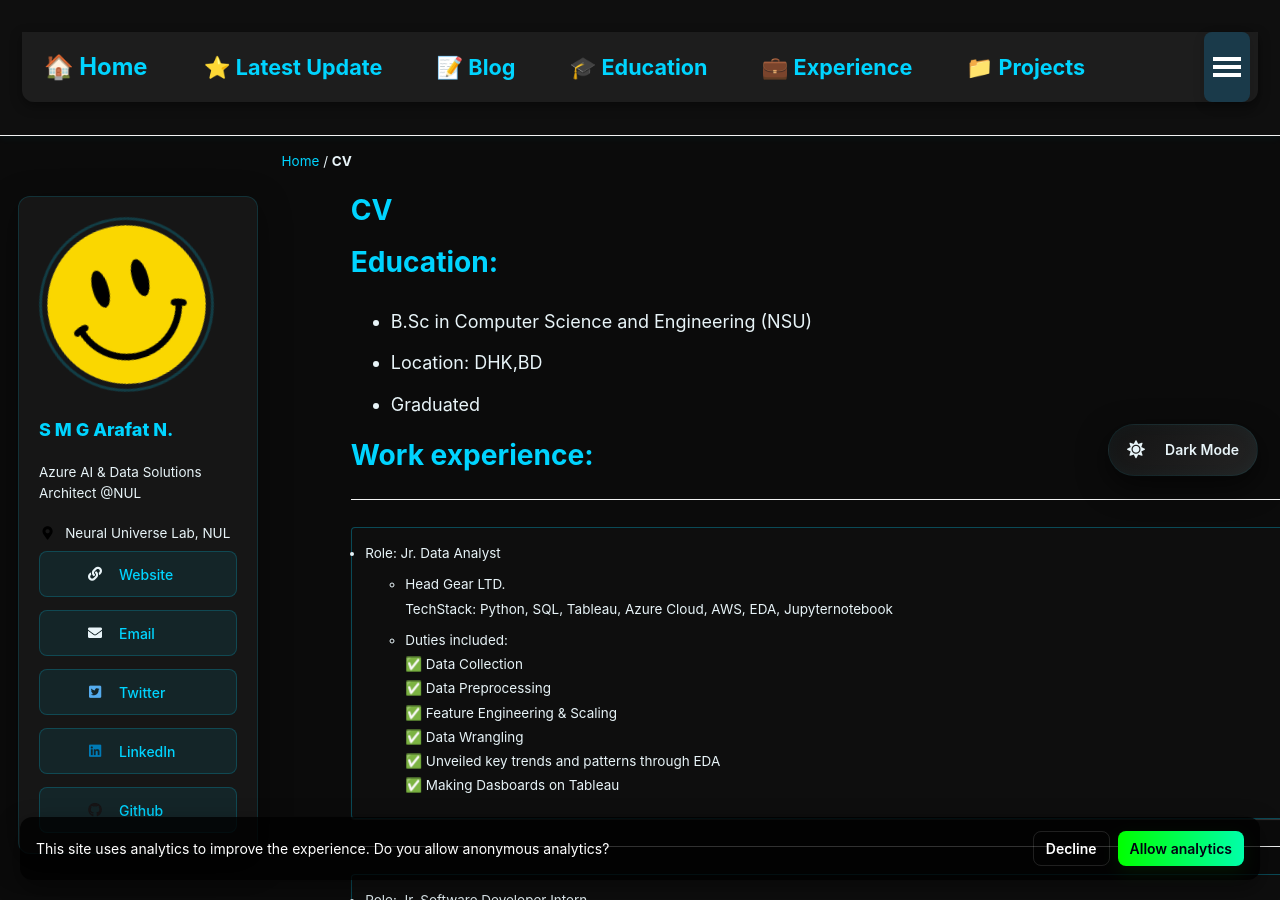
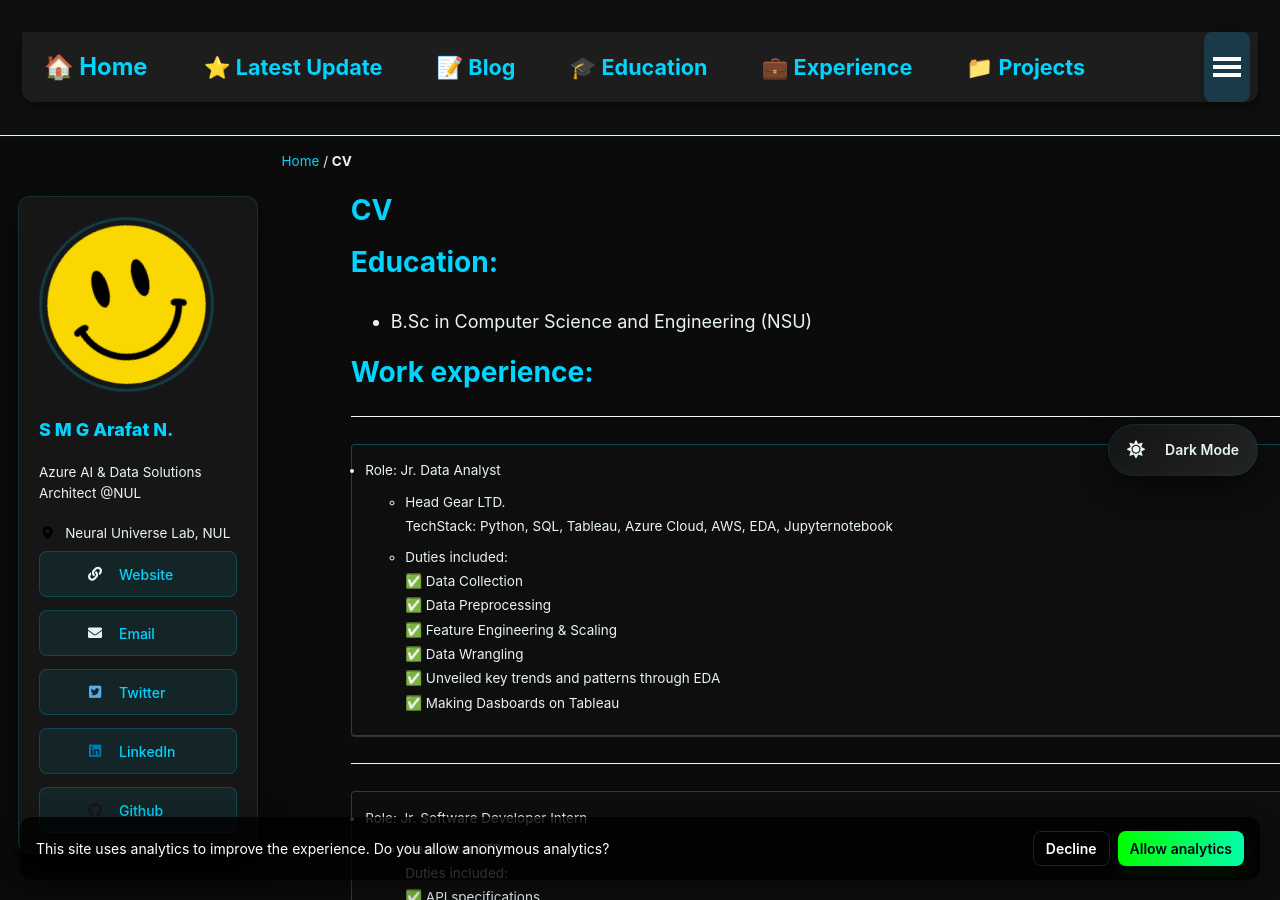
Before and after one commit to neuralnishan/neuralnishan.github.io, a Jekyll site: the page built from _pages/cv.md, in a window 1280 px wide and 900 px high. Built offline with Jekyll 4.4.1, drawn with Linux system fonts in a browser that asks for light colours.

Commit message:
NewCMAP Added

```diff
--- a/_pages/cv.md
+++ b/_pages/cv.md
@@ -11,8 +11,6 @@ redirect_from:
 
 # Education:
 * B.Sc in Computer Science and Engineering (NSU)
-* Location: DHK,BD
-* Graduated
 
 
 # Work experience:
```
Also changed, not shown: _pages/specialization.md (+1 -0 lines).
